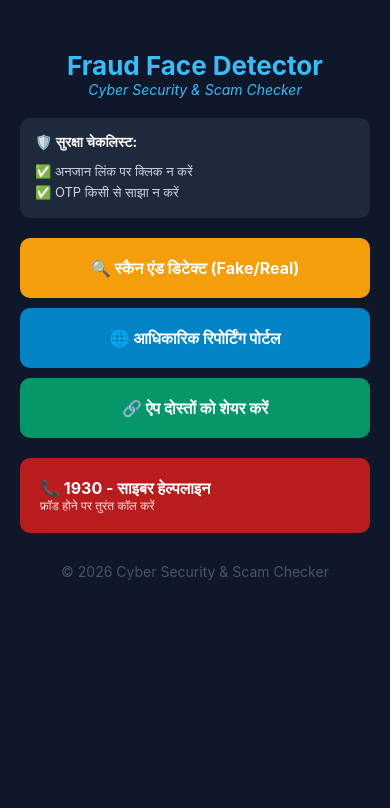
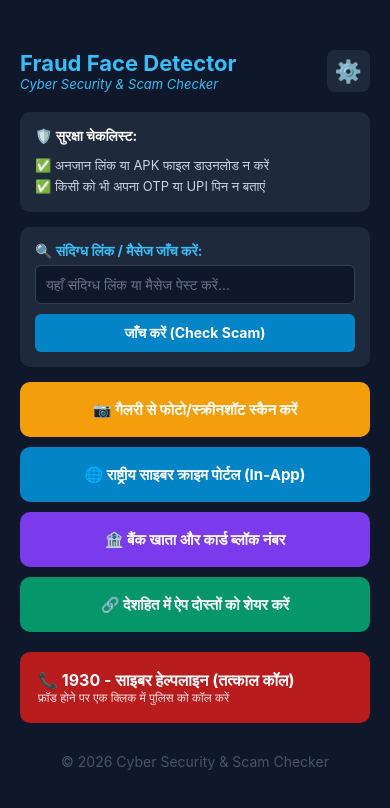
Before and after one commit to aashishkevat975-cyber/Deepfake-Shield, a React Native app: screen / in a window 390 px wide. Shown: the top 808 px of the page. Built offline with nearby package versions, Linux system fonts and the light colour scheme.

Commit message:
Update App.js

```diff
--- a/App.js
+++ b/App.js
@@ -1,47 +1,197 @@
-import React from 'react';
-import { StyleSheet, Text, View, TouchableOpacity, ScrollView, Share, Linking, Alert } from 'react-native';
+import React, { useState } from 'react';
+import { StyleSheet, Text, View, TouchableOpacity, ScrollView, Share, Linking, Image, TextInput } from 'react-native';
+import { WebView } from 'react-native-webview';
+import * as ImagePicker from 'expo-image-picker';
 
 export default function App() {
+  const [url, setUrl] = useState(null);
+  const [selectedImage, setSelectedImage] = useState(null);
+  const [currentScreen, setCurrentScreen] = useState('home'); // 'home', 'settings', या 'bankList'
+  const [scamLink, setScamLink] = useState('');
+  const [linkResult, setLinkResult] = useState('');
 
-  const startScan = () => {
-    Alert.alert("Scanning...", "सुरक्षा जाँच की जा रही है, कृपया प्रतीक्षा करें...");
-    setTimeout(() => {
-      Alert.alert("Result", "आपका डिवाइस सुरक्षित है! लेकिन हमेशा सतर्क रहें।");
-    }, 2000);
+  // 1. गैलरी से फोटो चुनने का फंक्शन
+  const pickImageFromGallery = async () => {
+    let permissionResult = await ImagePicker.requestMediaLibraryPermissionsAsync();
+    if (permissionResult.granted === false) {
+      alert("गैलरी की अनुमति देना जरूरी है!");
+      return;
+    }
+    let result = await ImagePicker.launchImageLibraryAsync({
+      mediaTypes: ImagePicker.MediaTypeOptions.Images,
+      allowsEditing: true,
+      quality: 1,
+    });
+    if (!result.canceled) {
+      setSelectedImage(result.assets[0].uri);
+    }
+  };
+
+  // 2. स्कैम लिंक जाँच करने का फीचर
+  const checkScamLink = () => {
+    if (!scamLink.trim()) {
+      alert("कृपया पहले कोई लिंक या मैसेज यहाँ लिखें!");
+      return;
+    }
+    if (scamLink.includes('http') || scamLink.includes('offer') || scamLink.includes('win') || scamLink.includes('lottery')) {
+      setLinkResult('⚠️ चेतावनी: यह लिंक संदिग्ध या फ्रॉड हो सकता है! इस पर क्लिक न करें।');
+    } else {
+      setLinkResult('✅ यह लिंक सामान्य लग रहा है, फिर भी सतर्क रहें।');
+    }
   };
 
   const onShareApp = async () => {
-    await Share.share({ message: 'सावधान! ऑनलाइन फ्रॉड और डीपफेक से बचने के लिए "Fraud Face Detector" ऐप इस्तेमाल करें। डाउनलोड करें!' });
+    await Share.share({ message: 'सावधान! ऑनलाइन फ्रॉड, डीपफेक और स्कैम से बचने के लिए "Fraud Face Detector" ऐप इस्तेमाल करें।' });
   };
 
+  // 3. अगर URL सेट है, तो वेबसाइट क्रोम पर नहीं बल्कि ऐप के अंदर ही WebView में खुलेगी
+  if (url) {
+    return (
+      <View style={{ flex: 1, backgroundColor: '#0f172a', paddingTop: 40 }}>
+        <View style={styles.webHeader}>
+          <TouchableOpacity onPress={() => setUrl(null)}>
+            <Text style={{color:'#fff', fontWeight:'bold', fontSize:16}}>⬅ ऐप होम पर वापस जाएं</Text>
+          </TouchableOpacity>
+        </View>
+        <WebView source={{ uri: url }} style={{ flex: 1 }} />
+      </View>
+    );
+  }
+
+  // 4. सेटिंग्स पेज
+  if (currentScreen === 'settings') {
+    return (
+      <ScrollView style={styles.container}>
+        <View style={styles.webHeader}>
+          <TouchableOpacity onPress={() => setCurrentScreen('home')}>
+            <Text style={{color:'#fff', fontWeight:'bold', fontSize:16}}>⬅ होम पर जाएं</Text>
+          </TouchableOpacity>
+        </View>
+
+        <Text style={[styles.headerTitle, {marginVertical: 20}]}>⚙️ App Settings & Info</Text>
+
+        <View style={styles.settingCard}>
+          <Text style={styles.settingTitle}>🛡️ About App</Text>
+          <Text style={styles.settingDesc}>Fraud Face Detector - Cyber Security & Scam Checker v2.0</Text>
+        </View>
+
+        <View style={styles.settingCard}>
+          <Text style={styles.settingTitle}>🔒 Privacy & Security Policy</Text>
+          <Text style={styles.settingDesc}>आपका कोई भी डेटा या फोटो हमारे सर्वर पर सेव नहीं किया जाता है। आपकी सुरक्षा हमारी प्राथमिकता है।</Text>
+        </View>
+
+        <TouchableOpacity style={styles.settingCard} onPress={onShareApp}>
+          <Text style={styles.settingTitle}>⭐ Rate Our App</Text>
+          <Text style={styles.settingDesc}>प्ले स्टोर पर हमें 5-स्टार रेटिंग दें और देश को सुरक्षित बनाएं</Text>
+        </TouchableOpacity>
+      </ScrollView>
+    );
+  }
+
+  // 5. बैंक ब्लॉक लिस्ट पेज
+  if (currentScreen === 'bankList') {
+    return (
+      <ScrollView style={styles.container}>
+        <View style={styles.webHeader}>
+          <TouchableOpacity onPress={() => setCurrentScreen('home')}>
+            <Text style={{color:'#fff', fontWeight:'bold', fontSize:16}}>⬅ होम पर जाएं</Text>
+          </TouchableOpacity>
+        </View>
+
+        <Text style={[styles.headerTitle, {marginVertical: 20}]}>🏦 बैंक खाता/कार्ड ब्लॉक नंबर</Text>
+        <Text style={{color: '#cbd5e1', marginBottom: 15, fontSize: 13}}>फ्रॉड होने पर तुरंत अपने बैंक के नंबर पर कॉल करके खाता ब्लॉक करवाएं:</Text>
+
+        <TouchableOpacity style={styles.bankCard} onPress={() => Linking.openURL('tel:1800112211')}>
+          <Text style={styles.bankName}>SBI (स्टेट बैंक ऑफ इंडिया)</Text>
+          <Text style={styles.bankNumber}>📞 1800 11 2211</Text>
+        </TouchableOpacity>
+
+        <TouchableOpacity style={styles.bankCard} onPress={() => Linking.openURL('tel:18002586161')}>
+          <Text style={styles.bankName}>HDFC बैंक</Text>
+          <Text style={styles.bankNumber}>📞 1800 258 6161</Text>
+        </TouchableOpacity>
+
+        <TouchableOpacity style={styles.bankCard} onPress={() => Linking.openURL('tel:18004194000')}>
+          <Text style={styles.bankName}>ICICI बैंक</Text>
+          <Text style={styles.bankNumber}>📞 1800 419 4000</Text>
+        </TouchableOpacity>
+
+        <TouchableOpacity style={styles.bankCard} onPress={() => Linking.openURL('tel:01204456000')}>
+          <Text style={styles.bankName}>Paytm Payments Bank</Text>
+          <Text style={styles.bankNumber}>📞 0120 4456 000</Text>
+        </TouchableOpacity>
+      </ScrollView>
+    );
+  }
+
+  // 6. मुख्य होम स्क्रीन
   return (
     <ScrollView style={styles.container}>
-      <View style={styles.header}>
-        <Text style={styles.headerTitle}>Fraud Face Detector</Text>
-        <Text style={styles.subTitle}>Cyber Security & Scam Checker</Text>
+      {/* टॉप बार और सेटिंग्स आइकॉन */}
+      <View style={styles.topBar}>
+        <View>
+          <Text style={styles.headerTitle}>Fraud Face Detector</Text>
+          <Text style={styles.subTitle}>Cyber Security & Scam Checker</Text>
+        </View>
+        <TouchableOpacity style={styles.settingsBtn} onPress={() => setCurrentScreen('settings')}>
+          <Text style={{fontSize: 22}}>⚙️</Text>
+        </TouchableOpacity>
       </View>
 
+      {/* सुरक्षा चेकलिस्ट */}
       <View style={styles.checklist}>
         <Text style={{color:'#fff', fontWeight:'bold', marginBottom:10}}>🛡️ सुरक्षा चेकलिस्ट:</Text>
-        <Text style={styles.checkText}>✅ अनजान लिंक पर क्लिक न करें</Text>
-        <Text style={styles.checkText}>✅ OTP किसी से साझा न करें</Text>
+        <Text style={styles.checkText}>✅ अनजान लिंक या APK फाइल डाउनलोड न करें</Text>
+        <Text style={styles.checkText}>✅ किसी को भी अपना OTP या UPI पिन न बताएं</Text>
       </View>
 
-      <TouchableOpacity style={styles.orangeBtn} onPress={startScan}>
-        <Text style={styles.btnText}>🔍 स्कैन एंड डिटेक्ट (Fake/Real)</Text>
+      {/* संदिग्ध लिंक चेकर बॉक्स */}
+      <View style={styles.scannerBox}>
+        <Text style={{color: '#38bdf8', fontWeight: 'bold', marginBottom: 5}}>🔍 संदिग्ध लिंक / मैसेज जाँच करें:</Text>
+        <TextInput
+          style={styles.inputBox}
+          placeholder="यहाँ संदिग्ध लिंक या मैसेज पेस्ट करें..."
+          placeholderTextColor="#64748b"
+          value={scamLink}
+          onChangeText={setScamLink}
+        />
+        <TouchableOpacity style={styles.checkBtn} onPress={checkScamLink}>
+          <Text style={{color: '#fff', fontWeight: 'bold'}}>जाँच करें (Check Scam)</Text>
+        </TouchableOpacity>
+        {linkResult ? <Text style={styles.resultText}>{linkResult}</Text> : null}
+      </View>
+
+      {/* गैलरी से फोटो चुनने और स्कैन करने वाला बटन */}
+      <TouchableOpacity style={styles.orangeBtn} onPress={pickImageFromGallery}>
+        <Text style={styles.btnText}>📷 गैलरी से फोटो/स्क्रीनशॉट स्कैन करें</Text>
       </TouchableOpacity>
 
-      <TouchableOpacity style={styles.blueBtn} onPress={() => Linking.openURL('https://cybercrime.gov.in')}>
-        <Text style={styles.btnText}>🌐 आधिकारिक रिपोर्टिंग पोर्टल</Text>
+      {selectedImage && (
+        <View style={styles.imageContainer}>
+          <Text style={{color: '#38bdf8', marginBottom: 5}}>चुनी गई फोटो:</Text>
+          <Image source={{ uri: selectedImage }} style={styles.previewImage} />
+        </View>
+      )}
+
+      {/* यह बटन अब वेबसाइट को क्रोम पर नहीं, बल्कि सीधे आपके ऐप के अंदर (In-App WebView) खोलेगा */}
+      <TouchableOpacity style={styles.blueBtn} onPress={() => setUrl('https://cybercrime.gov.in')}>
+        <Text style={styles.btnText}>🌐 राष्ट्रीय साइबर क्राइम पोर्टल (In-App)</Text>
       </TouchableOpacity>
 
-      <TouchableOpacity style={styles.greenBtn} onPress={onShareApp}>
-        <Text style={styles.btnText}>🔗 ऐप दोस्तों को शेयर करें</Text>
+      {/* इमरजेंसी बैंक ब्लॉक लिस्ट */}
+      <TouchableOpacity style={styles.purpleBtn} onPress={() => setCurrentScreen('bankList')}>
+        <Text style={styles.btnText}>🏦 बैंक खाता और कार्ड ब्लॉक नंबर</Text>
       </TouchableOpacity>
 
+      {/* ऐप शेयर बटन */}
+      <TouchableOpacity style={styles.greenBtn} onPress={onShareApp}>
+        <Text style={styles.btnText}>🔗 देशहित में ऐप दोस्तों को शेयर करें</Text>
+      </TouchableOpacity>
+
+      {/* 1930 हेल्पलाइन का सीधा कॉलिंग बटन */}
       <TouchableOpacity style={styles.redCard} onPress={() => Linking.openURL('tel:1930')}>
-        <Text style={styles.cardTitle}>📞 1930 - साइबर हेल्पलाइन</Text>
-        <Text style={styles.cardSub}>फ्रॉड होने पर तुरंत कॉल करें</Text>
+        <Text style={styles.cardTitle}>📞 1930 - साइबर हेल्पलाइन (तत्काल कॉल)</Text>
+        <Text style={styles.cardSub}>फ्रॉड होने पर एक क्लिक में पुलिस को कॉल करें</Text>
       </TouchableOpacity>
 
       <Text style={styles.footer}>© 2026 Cyber Security & Scam Checker</Text>
@@ -51,17 +201,32 @@ export default function App() {
 
 const styles = StyleSheet.create({
   container: { flex: 1, backgroundColor: '#0f172a', padding: 20, paddingTop: 50 },
-  header: { marginBottom: 20, alignItems: 'center' },
-  headerTitle: { fontSize: 26, fontWeight: 'bold', color: '#38bdf8' },
-  subTitle: { fontSize: 14, color: '#38bdf8', fontStyle: 'italic' },
-  checklist: { backgroundColor: '#1e293b', padding: 15, borderRadius: 10, marginBottom: 20 },
+  topBar: { flexDirection: 'row', justifyContent: 'space-between', alignItems: 'center', marginBottom: 20 },
+  webHeader: { height: 60, backgroundColor: '#1e293b', justifyContent: 'center', paddingHorizontal: 20, marginBottom: 10, borderRadius: 8 },
+  headerTitle: { fontSize: 22, fontWeight: 'bold', color: '#38bdf8' },
+  subTitle: { fontSize: 13, color: '#38bdf8', fontStyle: 'italic' },
+  settingsBtn: { backgroundColor: '#1e293b', padding: 8, borderRadius: 8 },
+  checklist: { backgroundColor: '#1e293b', padding: 15, borderRadius: 10, marginBottom: 15 },
   checkText: { color: '#cbd5e1', fontSize: 13, marginVertical: 2 },
-  orangeBtn: { backgroundColor: '#f59e0b', padding: 20, borderRadius: 10, marginBottom: 10 },
-  blueBtn: { backgroundColor: '#0284c7', padding: 20, borderRadius: 10, marginBottom: 10 },
-  greenBtn: { backgroundColor: '#059669', padding: 20, borderRadius: 10, marginBottom: 20 },
-  redCard: { backgroundColor: '#b91c1c', padding: 20, borderRadius: 10, marginBottom: 20 },
-  btnText: { color: '#fff', textAlign: 'center', fontWeight: 'bold', fontSize: 16 },
+  scannerBox: { backgroundColor: '#1e293b', padding: 15, borderRadius: 10, marginBottom: 15 },
+  inputBox: { backgroundColor: '#0f172a', color: '#fff', padding: 10, borderRadius: 6, borderWidth: 1, borderColor: '#334155', marginBottom: 10 },
+  checkBtn: { backgroundColor: '#0284c7', padding: 10, borderRadius: 6, alignItems: 'center' },
+  resultText: { color: '#f87171', marginTop: 8, fontSize: 13, fontWeight: 'bold' },
+  orangeBtn: { backgroundColor: '#f59e0b', padding: 18, borderRadius: 10, marginBottom: 10 },
+  blueBtn: { backgroundColor: '#0284c7', padding: 18, borderRadius: 10, marginBottom: 10 },
+  purpleBtn: { backgroundColor: '#7c3aed', padding: 18, borderRadius: 10, marginBottom: 10 },
+  greenBtn: { backgroundColor: '#059669', padding: 18, borderRadius: 10, marginBottom: 20 },
+  redCard: { backgroundColor: '#b91c1c', padding: 18, borderRadius: 10, marginBottom: 20, borderRadius: 10 },
+  btnText: { color: '#fff', textAlign: 'center', fontWeight: 'bold', fontSize: 15 },
   cardTitle: { color: '#fff', fontSize: 16, fontWeight: 'bold' },
   cardSub: { color: '#fee2e2', fontSize: 12 },
+  settingCard: { backgroundColor: '#1e293b', padding: 15, borderRadius: 10, marginBottom: 15 },
+  settingTitle: { color: '#38bdf8', fontSize: 16, fontWeight: 'bold', marginBottom: 5 },
+  settingDesc: { color: '#cbd5e1', fontSize: 13 },
+  bankCard: { backgroundColor: '#1e293b', padding: 15, borderRadius: 10, marginBottom: 12, borderLeftWidth: 5, borderLeftColor: '#7c3aed' },
+  bankName: { color: '#fff', fontSize: 16, fontWeight: 'bold' },
+  bankNumber: { color: '#38bdf8', fontSize: 14, marginTop: 4 },
+  imageContainer: { alignItems: 'center', marginBottom: 15, backgroundColor: '#1e293b', padding: 10, borderRadius: 10 },
+  previewImage: { width: 200, height: 200, borderRadius: 10 },
   footer: { textAlign: 'center', color: '#475569', marginTop: 10, marginBottom: 40 }
 });
```
